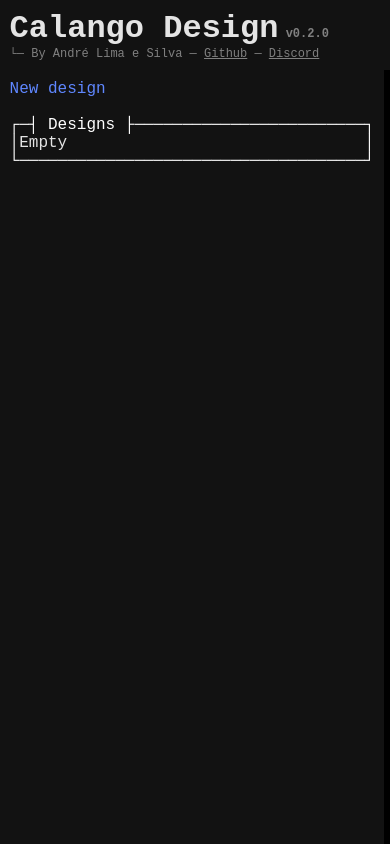
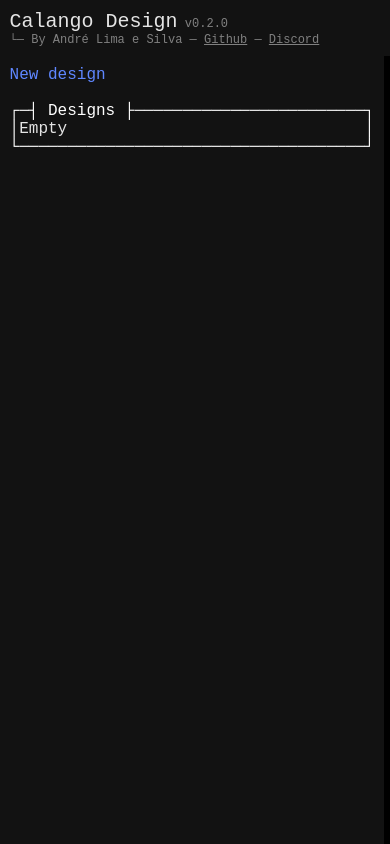
Before and after one commit to AndreLSilva/calango-design, a SvelteKit app: page / in a window 390 px wide. Built offline with nearby package versions, Linux system fonts and the light colour scheme.

Commit message:
fix: fixed tools overflowing on small screens

```diff
--- a/src/routes/+layout.svelte
+++ b/src/routes/+layout.svelte
@@ -36,6 +36,8 @@
 
     & > h1 {
       margin: 0;
+      font-size: 1.25rem;
+      font-weight: 400;
 
       & > span {
         font-size: 0.75rem;
--- a/src/routes/editor/+page.svelte
+++ b/src/routes/editor/+page.svelte
@@ -66,7 +66,11 @@
 
     /* Tools */
     & > div:first-child {
+      flex-shrink: 0;
+
       padding: 1ch;
+      overflow: auto;
+
       background: var(--surface);
     }
 
```
